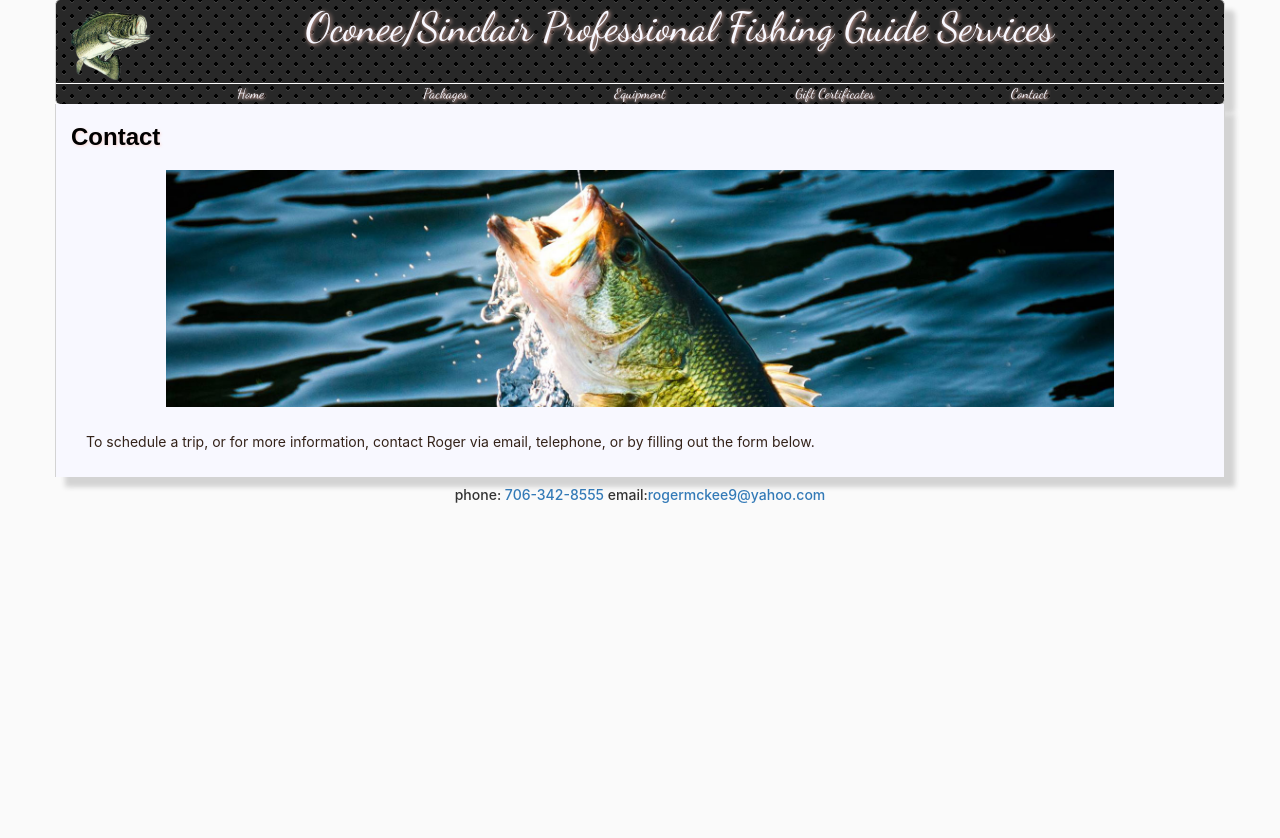
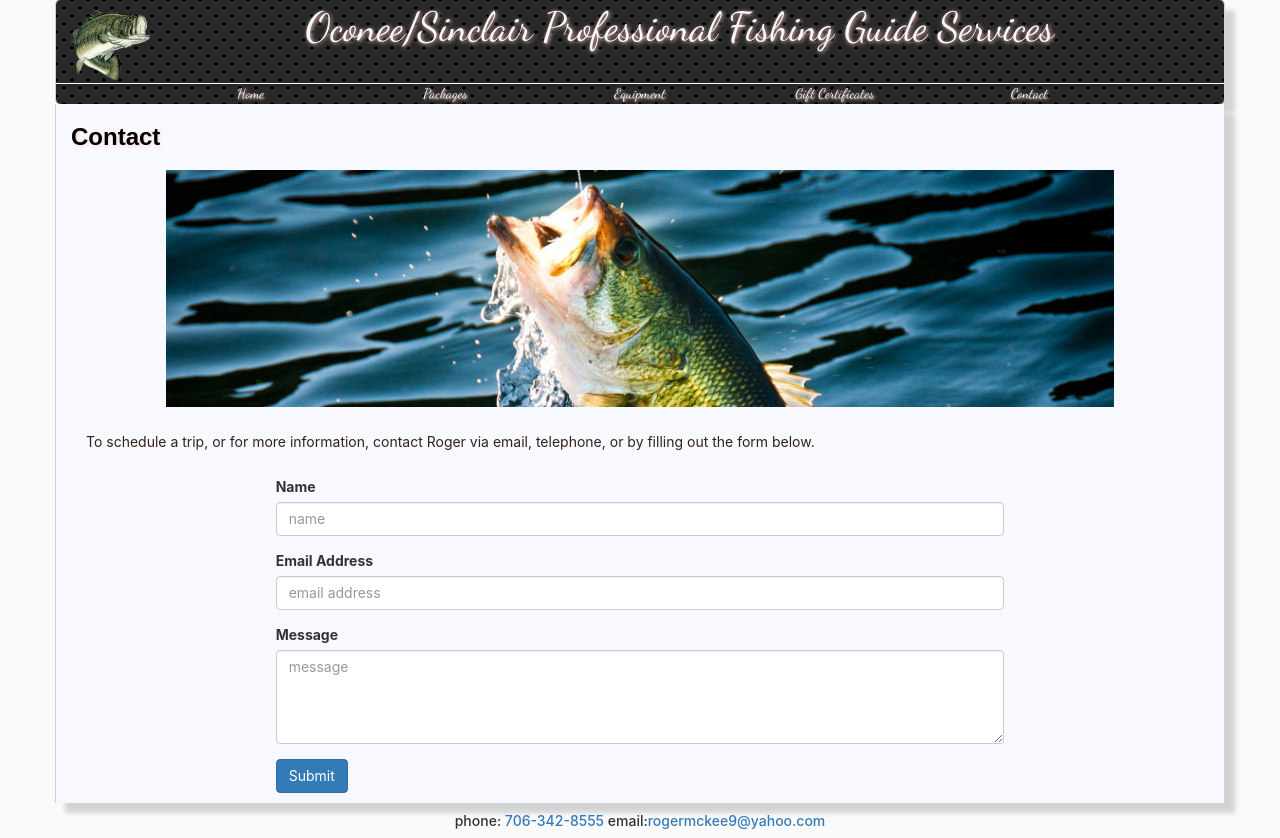
Before and after one commit to chadm9/lake-oconee-sinclair-fishing-guide, a React (Create React App) app: page /Contact in a window 1280 px wide. Before the commit the page ends 800 px from the top, so only its background shows below. Built offline with nearby package versions, Linux system fonts and the light colour scheme.

Commit message:
contact validations

```diff
--- a/src/components/body/Contact.js
+++ b/src/components/body/Contact.js
@@ -1,4 +1,4 @@
-import { Fragment } from "react";
+import React, { Fragment, useState } from 'react';
 import BodyText from '../common/BodyText';
 import Title from '../common/Title';
 
@@ -7,10 +7,56 @@ const Contact = () => {
         <Fragment>
             <Title text={'Contact'} />
             <BodyText text={text} />
+            <ContactForm />
         </Fragment>
     )
 };
 
 const text = 'To schedule a trip, or for more information, contact Roger via email, telephone, or by filling out the form below.';
 
+const ContactForm = () => {
+    const [name, setName] = useState('');
+    const [email, setEmail] = useState('');
+    const [msg, setMsg] = useState('');
+    const [submitDisabled, setSubmitDisabled] = useState(false);
+    const [invalidName, setInvalidName] = useState(false);
+    const [invalidEmail, setInvalidEmail] = useState(false);
+    const [invalidMsg, setInvalidMsg] = useState(false);
+    const emailRegex = /\S+@\S+\.\S+/;
+
+    const handleSubmit = () => {
+        if (name.length === 0) setInvalidName(true);
+        if (!emailRegex.test(email)) setInvalidEmail(true);
+        if (msg.length === 0) setInvalidMsg(true);
+
+        return setSubmitDisabled(true);
+    }
+    return  (
+        <div className="col-sm-8 col-sm-offset-2">
+            <form id="contact-form">
+                {/*<p id="form-error"></p>*/}
+                {/*<p id="form-submission"></p>*/}
+                <div className="form-group" id="name-input">
+                    <label>Name</label>
+                    <input onChange={(e) => setName(e.target.value)} id='name' type="text" className="form-control" placeholder="name" value={name} />
+                    {invalidName ? <p id="form-error">A name is required</p> : null}
+                </div>
+                <div className="form-group" id="email-input">
+                    <label>Email Address</label>
+                    <input type="email" className="form-control" id="email" placeholder="email address" value={email} onChange={(e) => setEmail(e.target.value) } />
+                    {invalidEmail ? <p id="form-error">An email address is required</p> : null}
+                </div>
+                <div className="form-group">
+                    <label>Message</label>
+                    <textarea id="message" placeholder="message" className="form-control" rows="4" value={msg} onChange={(e) => setMsg(e.target.value)} />
+                    {invalidMsg ? <p id="form-error">A message is required</p> : null}
+                </div>
+                <button id='contact-button' className="btn btn-primary" disabled={submitDisabled} onClick={handleSubmit}>Submit</button>
+            </form>
+        </div>
+    )
+}
+
+
+
 export default Contact;
--- a/src/components/body/Equipment.js
+++ b/src/components/body/Equipment.js
@@ -8,13 +8,13 @@ const Equipment = () => {
     return (
         <Fragment>
             <Title text={'Equipment'}/>
-            <BodyText text={text} />
+            <BodyText text={bodyText} />
             <BodyImage id={'boat-pic'} image={img} description={imageText} />
         </Fragment>
     )
 };
 
-const text = 'We provide some of the best rods and reels in the fishing industry for your enjoyment. Our lineup includes Shimano, Browning, Pflueger, Garcia, Lew’s, and Bass Pro Shop reels, with Falcon, Diawa, Bass Pro Shop, and Fenwick rods. Our packages include soft drinks and bottled water on ice, snacks, sunscreen, all fishing tackle and equipment. You will need to bring fishing license, rain gear, hats, sunglasses, and any additional clothing for a comfortable day.'
+const bodyText = 'We provide some of the best rods and reels in the fishing industry for your enjoyment. Our lineup includes Shimano, Browning, Pflueger, Garcia, Lew’s, and Bass Pro Shop reels, with Falcon, Diawa, Bass Pro Shop, and Fenwick rods. Our packages include soft drinks and bottled water on ice, snacks, sunscreen, all fishing tackle and equipment. You will need to bring fishing license, rain gear, hats, sunglasses, and any additional clothing for a comfortable day.'
 const imageText = '21’ Ranger 520 Tour Edition with a 225 Yamaha HPDI';
 
 export default Equipment;
--- a/src/components/body/Home.js
+++ b/src/components/body/Home.js
@@ -23,28 +23,27 @@ const Home = () => {
 
 const bodyText = 'Roger has fished lakes Oconee and Sinclair for more than 25 years and has been a guide on these lakes for over 15 years. He is active on numerous tournament trails and has over 60 first place wins and countless top five finishes. He has served as an instructor at fishing university classes while performing hundreds of "on the water" instructions for beginner and intermediate anglers. Roger does guided fishing trips from the Ritz Carlton Lodge, Reynolds Plantation, Cuscowilla, Great Waters, Harbor Club, Oconee Outdoors, and Sugar Creek Marina. Corporate guided trips are available for up to 24 anglers, and gift certificates can be purchased online for any occasion.';
 const plugText = 'Enjoy a fun-filled day of fishing on Lake Oconee or Sinclair with Roger McKee, a professional fishing guide and tournament angler.'
-const legend1 = 'Roger wins another boat in the HD Marine Tournament Trail.'
-const legend2 = 'Champions of Berry\'s 2-day Classic Tournament on Lakes Sinclair and Oconee.'
-const legend3 = 'Roger wins R&R Tournament Trail Championship on Lake Oconee.'
-const legend4 = 'Roger wins a new Skeeter bass boat with a 150 Yamaha motor at the Oconee Marine Tournament Trail Classic.'
-const legend5 = 'Roger is the focus of a Georgia Outdoor News article where he provides tips on catching largmouth bass in tough summer heat.'
+const caption1 = 'Roger wins another boat in the HD Marine Tournament Trail.'
+const caption2 = 'Champions of Berry\'s 2-day Classic Tournament on Lakes Sinclair and Oconee.'
+const caption3 = 'Roger wins R&R Tournament Trail Championship on Lake Oconee.'
+const caption4 = 'Roger wins a new Skeeter bass boat with a 150 Yamaha motor at the Oconee Marine Tournament Trail Classic.'
+const caption5 = 'Roger is the focus of a Georgia Outdoor News article where he provides tips on catching largmouth bass in tough summer heat.'
 
 
 const SlideShow = () => {
     const images = [carouselImg1, carouselImg2, carouselImg3, carouselImg4, carouselImg5];
-    const legends = [legend1, legend2, legend3, legend4, legend5];
+    const captions = [caption1, caption2, caption3, caption4, caption5];
     return (
         <div className="row">
-                <Carousel className="text-center" autoPlay={true} infiniteLoop={true} interval={5000} showArrows={false} showStatus={false}>
+                <Carousel className="text-center" autoPlay={true} infiniteLoop={true} interval={4000} showArrows={false} showStatus={false}>
                     {images.map((img, index) => {
                         return (
                             <div className="col-sm-4 col-sm-offset-4">
                                 <img src={img} />
-                                <p className="legend">{legends[index]}</p>
+                                <p className="legend">{captions[index]}</p>
                             </div>
                         )
                     })}
-
                 </Carousel>
         </div>
     )
--- a/src/components/body/Packages.js
+++ b/src/components/body/Packages.js
@@ -20,6 +20,10 @@ const bodyText = 'All packages include fuel costs, soft drinks and bottled water
 const plugText = 'Trip payments can be made via check, or using the PayPal checkout option below.'
 
 const PackagesTable = () => {
+    const trips = [
+        {length: '1/2 day (4 hours)', anglers:'1-2', price: '$300.00'},
+        {length: '3/4 day (6 hours)', anglers:'1-2', price: '$375.00'}
+    ]
     return (
         <div className="row">
             <div className="col-sm-10 col-sm-offset-1">
@@ -32,16 +36,15 @@ const PackagesTable = () => {
                     </tr>
                     </thead>
                     <tbody>
-                    <tr>
-                        <td>1/2 day (4 hours)</td>
-                        <td>1-2</td>
-                        <td>$300.00</td>
-                    </tr>
-                    <tr>
-                        <td>3/4 day (6 hours)</td>
-                        <td>1-2</td>
-                        <td>$375.00</td>
-                    </tr>
+                    {trips.map(trip => {
+                        return (
+                            <tr>
+                                <td>{trip.length}</td>
+                                <td>{trip.anglers}</td>
+                                <td>{trip.price}</td>
+                            </tr>
+                        )
+                    })}
                     </tbody>
                 </table>
             </div>
```
